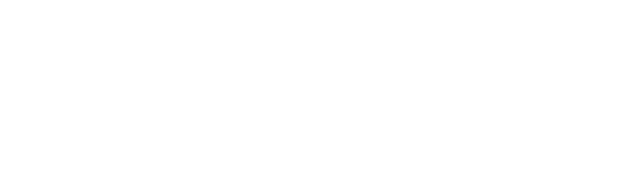
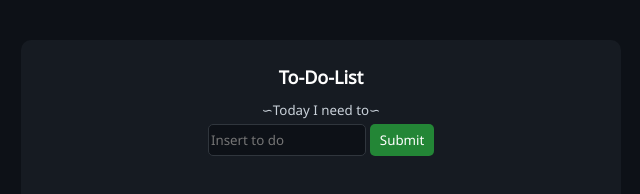
Before and after one commit to dts-kominfo-rea4b/challenge-dom-jnyVerdi, a website: page index.html in a window 1280 px wide. Shown: the whole page, without its empty margins (319-959 px from the left). Drawn offline with Linux system fonts and the light colour scheme.

Commit message:
Create fnClickHandler function and adding event listener to button and input

```diff
--- a/index.html
+++ b/index.html
@@ -4,37 +4,126 @@
     <meta charset="UTF-8" />
     <meta http-equiv="X-UA-Compatible" content="IE=edge" />
     <meta name="viewport" content="width=device-width, initial-scale=1.0" />
+    <link rel="preconnect" href="https://fonts.googleapis.com">
+    <link rel="preconnect" href="https://fonts.gstatic.com" crossorigin>
+    <link href="https://fonts.googleapis.com/css2?family=Noto+Sans&display=swap" rel="stylesheet">
+    <style>
+      body {
+        font-family: 'Noto Sans', sans-serif;
+        color: #fff;
+        background-color: #0d1117;
+        margin: auto;
+        text-align: center;
+      }
+
+      #app {
+        width: 75vmin;
+        min-height: 75vmin;
+        background-color: #161b22;
+        margin-top: 5vmin;
+        margin-left: auto;
+        margin-right: auto;
+        border-radius: 10px;
+        overflow: hidden;
+      }
+
+      #todo-title {
+        font-weight: bold;
+        font-size: large;
+        margin-top: 25px;
+        margin-bottom: 5px;
+      }
+
+      #todo-subtitle {
+        color: #c9d1d9;
+        margin-top: 10px;
+      }
+
+      #todo-input {
+        color: #fff;
+        font-family: inherit;
+        height: 28px;
+        background-color: #0d1117;
+        border: #30363d solid 1px;
+        border-radius: 5px;
+        margin-top: 5px;
+      }
+
+      #todo-submit {
+        font-family: inherit;
+        color: #fff;
+        height: 32px;
+        width: 64px;
+        background-color: #238636;
+        border: none;
+        border-radius: 5px;
+        line-height: 20px;
+      }
+
+      #todo-submit:hover {
+        background-color: #2ba543;
+      }
+
+      #todo-submit:active {
+        background-color: #238636;
+      }
+
+      #todo-output {
+        text-align: left;
+        max-width: 70vmin;
+        overflow-wrap: break-word;
+      }
+    </style>
     <title>Challenge - DOM</title>
   </head>
   <body>
     <div id="app">
       <!-- TODO: Buatlah sebuah header dengan id todo-title -->
+      <header id="todo-title">To-Do-List</header>
       <!-- TODO: Buatlah sebuah subtitle dengan id todo-subtitle -->
+      <sub id="todo-subtitle">∽Today I need to∽</sub>
+      <br>
 
       <!-- Section: input -->
       <!-- TODO: Buatlah sebuah input bertipe text dengan id todo-input -->
+      <input type="text" id="todo-input" placeholder="Insert to do">
       <!-- TODO: Buatlah sebuah button dengan id todo-submit -->
+      <button id="todo-submit">Submit</button>
 
       <!-- Section output -->
       <!-- TODO: Buatlah sebuah <ul> dengan id todo-output -->
+        <ul id="todo-output"></ul>
     </div>
 
     <!-- ! Untuk tantangan ini, script jangan diubah ke external js yah ! -->
     <script>
       // TODO: Deklarasi variable sesuai dengan kebutuhan di sini
-      let button;
-      let input;
-      let output;
+          let button = document.querySelector('#todo-submit');
+          let input = document.querySelector('#todo-input');
+          let output = document.querySelector('#todo-output');
 
       // TODO: Buatlah sebuah fungsi dengan nama fnClickHandler
-      // Fungsi yang digunakan untuk menambahkan tulisan
-      // Jangan ubah cara deklarasi fungsinya, cukup isi saja
-      function fnClickHandler(toDoItem) {}
+      // Fungsi yang digunakan untuk menamsnya, cukup isi saja
+      function fnClickHandler(toDoItem) {
+        toDoItem.preventDefault();
+        const li = document.createElement('li');
+        li.innerText = input.value;
+        output.appendChild(li);
+        input.value = '';
+        const checkNodes = document.querySelectorAll("#todo-output li");
+        console.log(checkNodes);
+      }
 
       // TODO: register event onclick / addEventListener untuk button
+      button.addEventListener('click', fnClickHandler);
       // akan menjalankan fungsi fnClickHandler
 
       // TODO: register event onkeypress / addEventListener untuk input
+      input.addEventListener('keypress', (event) => {
+        if (event.code === 'Enter') {
+          fnClickHandler(event);
+        }
+      });
       // sehingga saat di input ditekan enter akan menjalankan fungsi fnClickHandler juga
     </script>
   </body>
```
Also changed, not shown: 1 other file.
